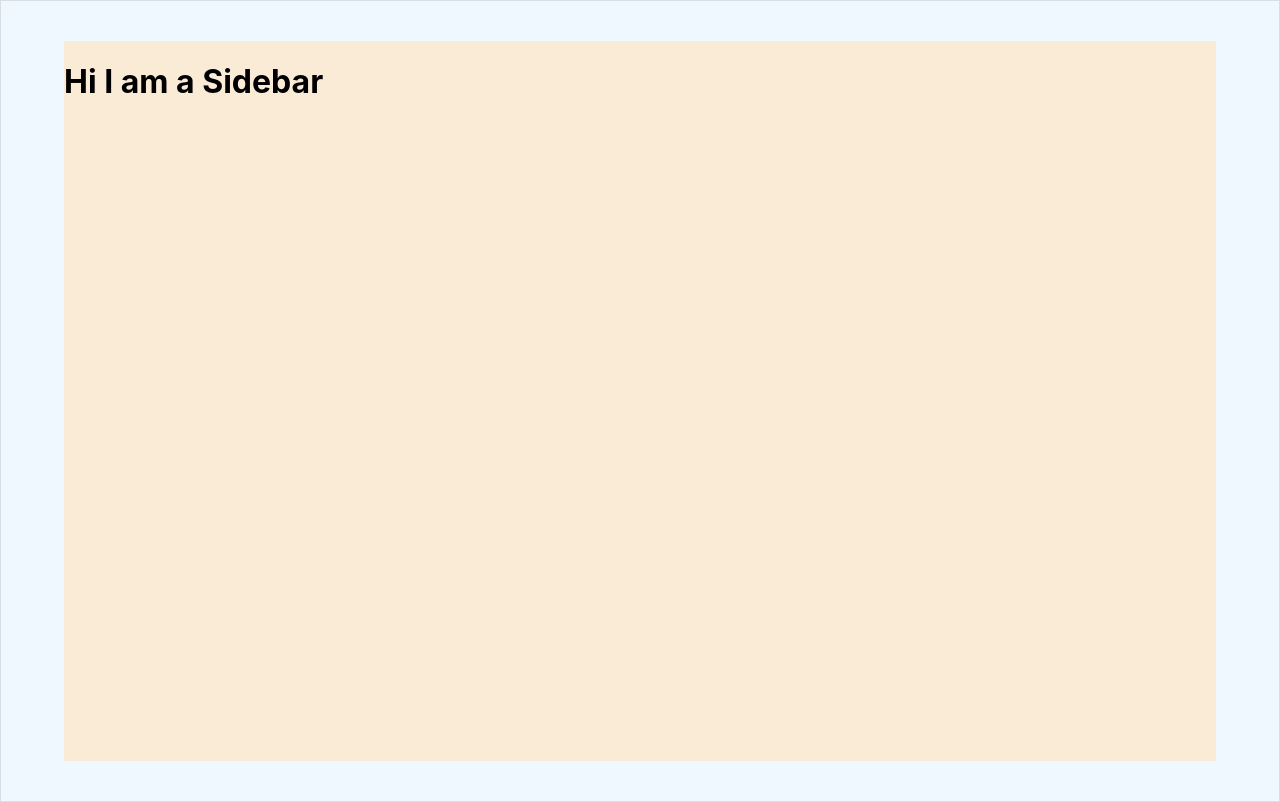
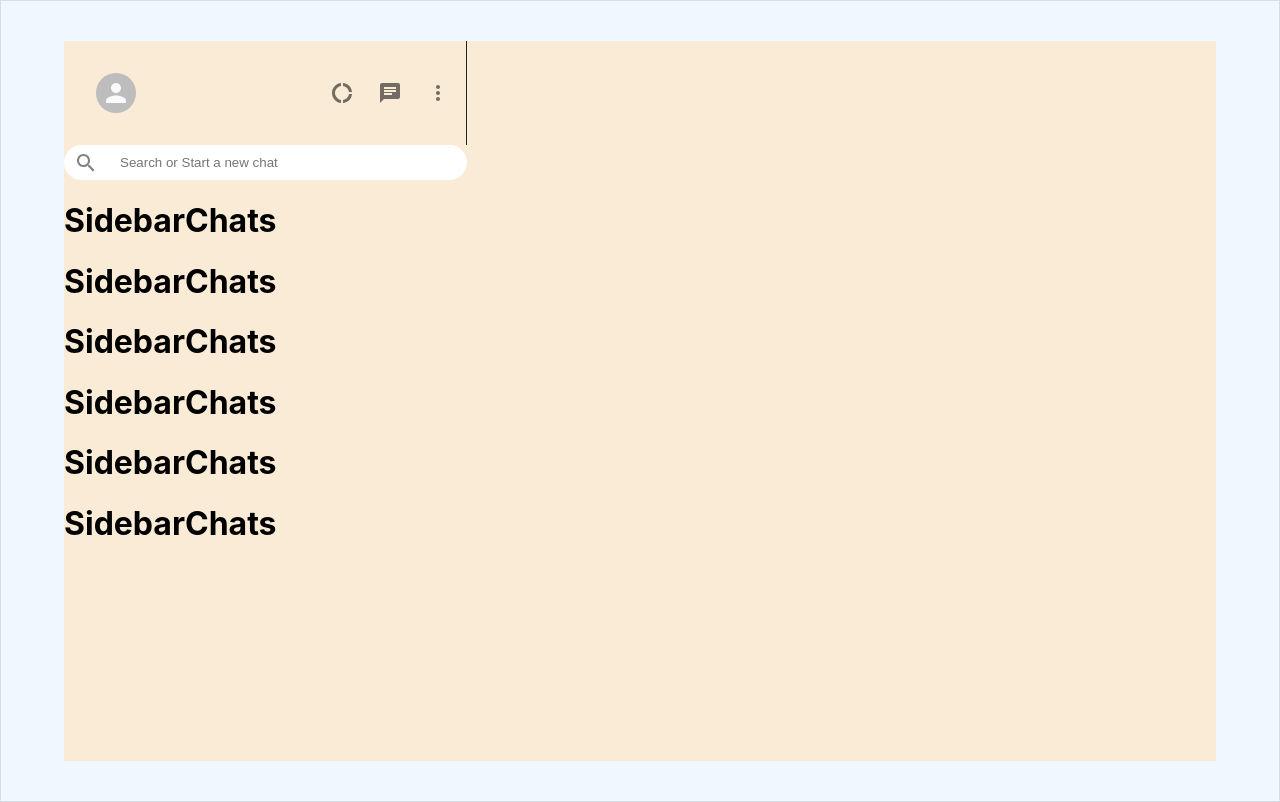
Before and after one commit to RiteshGhorpade/WhatsAppClones, a React (Create React App) app in the folder whatsapp-clone/: page / in a window 1280 px wide. Built offline with nearby package versions, Linux system fonts and the light colour scheme.

Commit message:
Serach Bar Completed

```diff
--- a/whatsapp-clone/package.json
+++ b/whatsapp-clone/package.json
@@ -3,6 +3,8 @@
   "version": "0.1.0",
   "private": true,
   "dependencies": {
+    "@material-ui/core": "^4.11.0",
+    "@material-ui/icons": "^4.9.1",
     "@testing-library/jest-dom": "^4.2.4",
     "@testing-library/react": "^9.5.0",
     "@testing-library/user-event": "^7.2.1",
--- a/whatsapp-clone/src/App.css
+++ b/whatsapp-clone/src/App.css
@@ -9,4 +9,5 @@
   background-color: antiquewhite;
   height: 90vh;
   width: 90vw;
+  display: flex;
 }
--- a/whatsapp-clone/src/Sidebar.css
+++ b/whatsapp-clone/src/Sidebar.css
@@ -0,0 +1,41 @@
+.sidebar {
+  flex: 0.35;
+  display: flex;
+  flex-direction: column;
+}
+.sidebar_header {
+  display: flex;
+  justify-content: space-between;
+  border-right: 1px solid rgb(39, 35, 35);
+  padding: 20px;
+}
+.sidebar_headerRight {
+  display: flex;
+  align-items: center;
+  justify-content: space-between;
+  width: 10vw;
+}
+.sidebar__search {
+  display: flex;
+  align-items: center;
+  background-color: #dadadace;
+  height: 39px;
+  padding: 10px;
+}
+.sidebar__searchContainer {
+  display: flex;
+  align-items: center;
+  background-color: white;
+  width: 100%;
+  height: 35px;
+  border-radius: 20px;
+}
+.sidebar__searchContainer .MuiSvgIcon-root {
+  color: gray;
+  padding: 10px;
+}
+.sidebar__searchContainer input {
+  border: none;
+  margin-left: 10px;
+  width: 80%;
+}
--- a/whatsapp-clone/src/Sidebar.js
+++ b/whatsapp-clone/src/Sidebar.js
@@ -1,12 +1,45 @@
-import React from 'react'
-import './Sidebar.css'
-
+import React from "react";
+import "./Sidebar.css";
+import { Avatar, IconButton } from "@material-ui/core";
+import DonutLargeIcon from "@material-ui/icons/DonutLarge";
+import ChatIcon from "@material-ui/icons/Chat";
+import MoreVertIcon from "@material-ui/icons/MoreVert";
+import SearchOutlined from "@material-ui/icons/SearchOutlined";
 function Sidebar() {
-    return (
-        <div className="sidebar">
-            <h1>Hi I am a Sidebar</h1>
+  return (
+    <div className="sidebar">
+      <div className="sidebar_header">
+        <IconButton>
+          <Avatar />
+        </IconButton>
+        <div className="sidebar_headerRight">
+          <IconButton>
+            <DonutLargeIcon />
+          </IconButton>
+          <IconButton>
+            <ChatIcon />
+          </IconButton>
+          <IconButton>
+            <MoreVertIcon />
+          </IconButton>
         </div>
-    )
+      </div>
+      <div className="sidebar_search">
+        <div className="sidebar__searchContainer">
+          <SearchOutlined />
+          <input placeholder="Search or Start a new chat" />
+        </div>
+      </div>
+      <div className="sidebar_chats">
+        <h1>SidebarChats</h1>
+        <h1>SidebarChats</h1>
+        <h1>SidebarChats</h1>
+        <h1>SidebarChats</h1>
+        <h1>SidebarChats</h1>
+        <h1>SidebarChats</h1>
+      </div>
+    </div>
+  );
 }
 
-export default Sidebar
+export default Sidebar;
```
Also changed, not shown: 1 other file (tests, documents, lock files or other folders).
